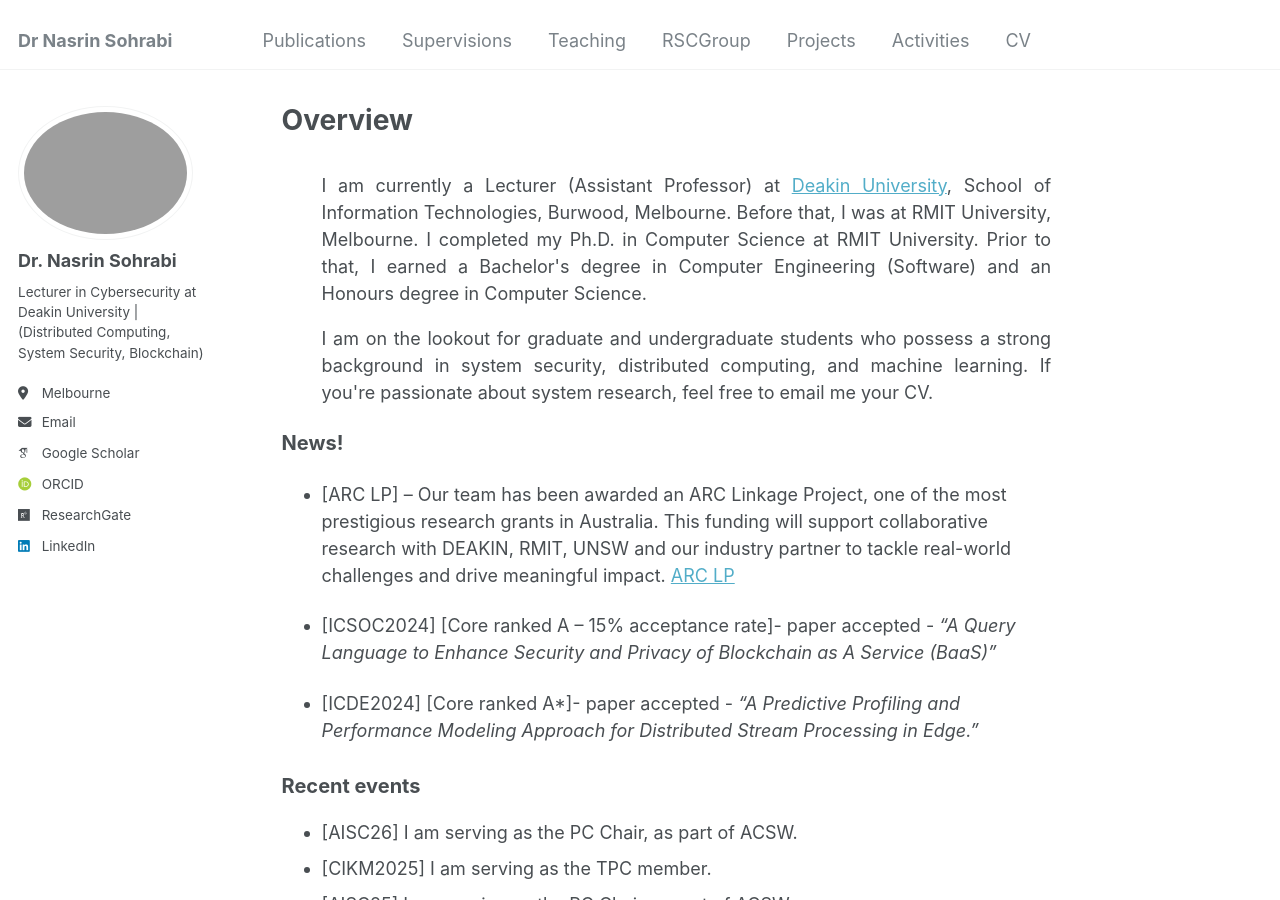
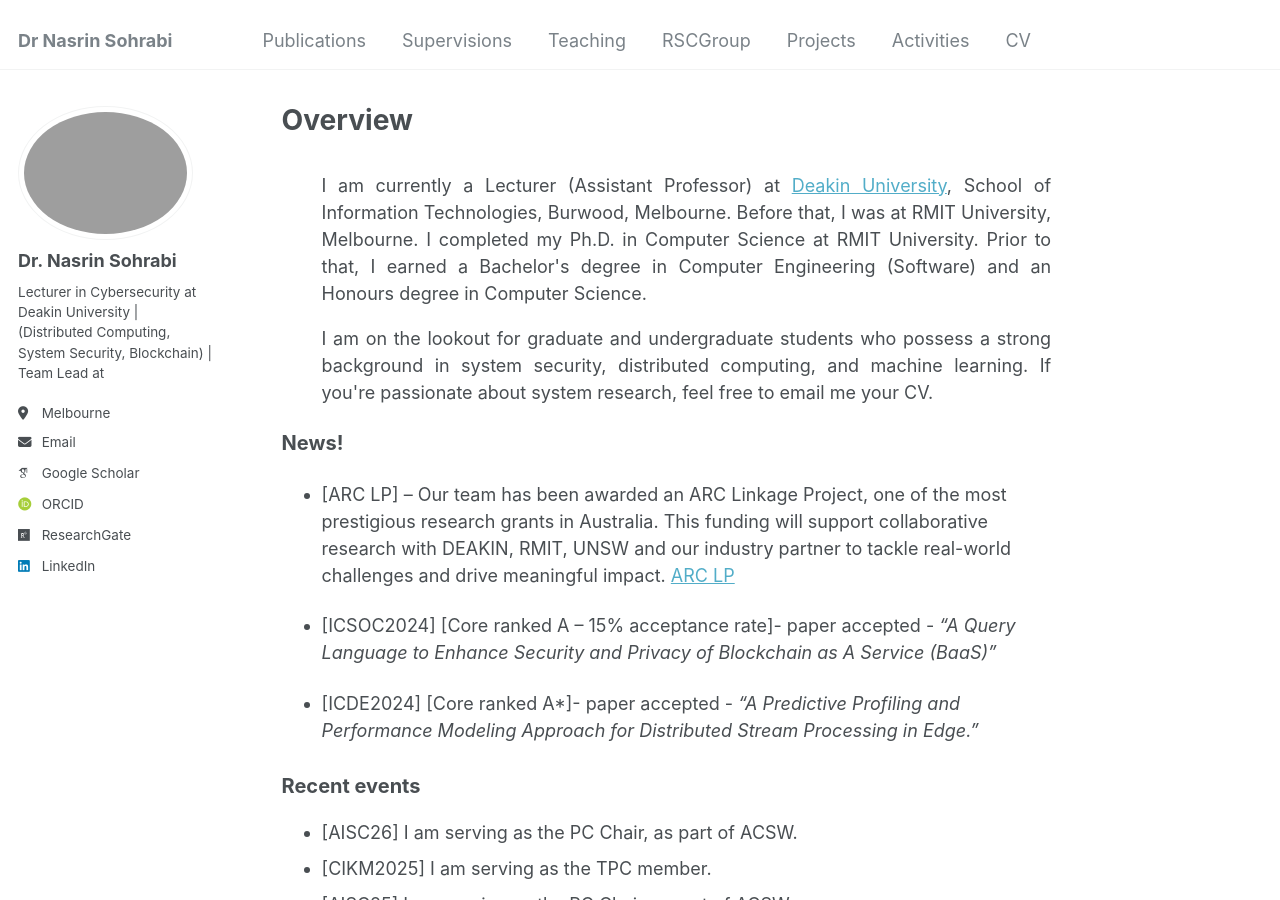
Before and after one commit to Nasrin-Sohrabi/Nasrin-Sohrabi.github.io, a Jekyll site: the page built from _pages/about.md, in a window 1280 px wide and 900 px high. Built offline with Jekyll 4.4.1, drawn with Linux system fonts in a browser that asks for light colours; some web fonts are replaced.

Commit message:
update the intro

```diff
--- a/_config.yml
+++ b/_config.yml
@@ -24,7 +24,7 @@ author:
   avatar           : "profile.png"
   name             : "Dr. Nasrin Sohrabi"
   pronouns         : # example: "she/her"
-  bio              : "Lecturer in Cybersecurity at Deakin University | (Distributed Computing, System Security, Blockchain)"
+  bio              : "Lecturer in Cybersecurity at Deakin University | (Distributed Computing, System Security, Blockchain) | Team Lead at <a href=https://rscg-research.gitlab.io/rscg.gitlab.io></a>"
   area             : "(Distributed Computing, System Security, Blockchain)"
   location         : "Melbourne"
   employer         : #
```
